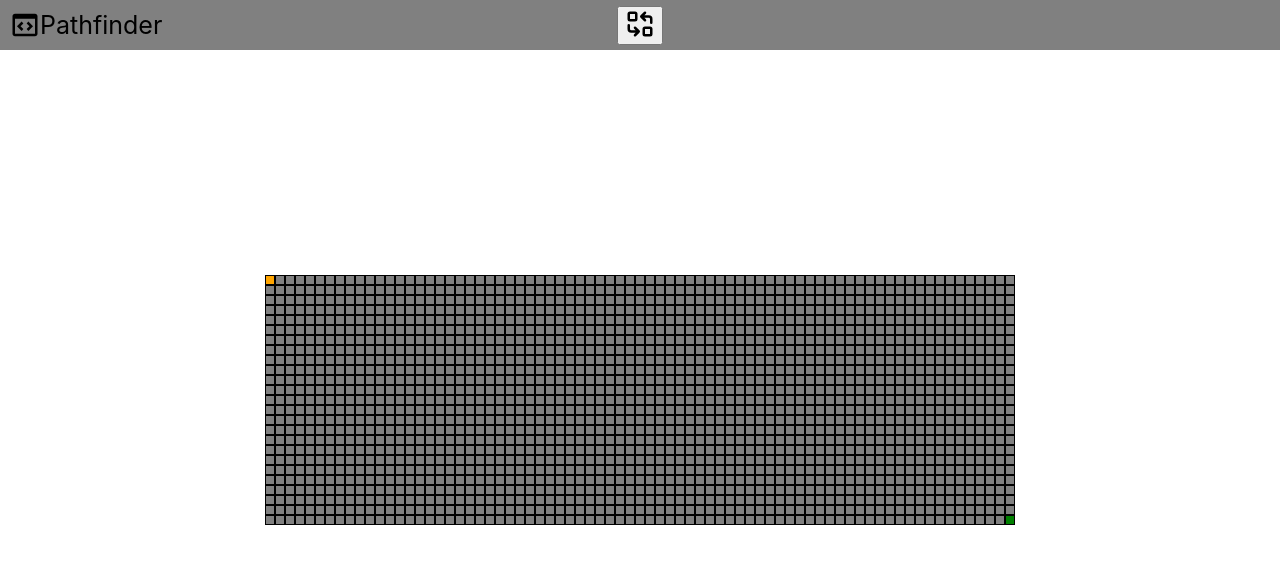
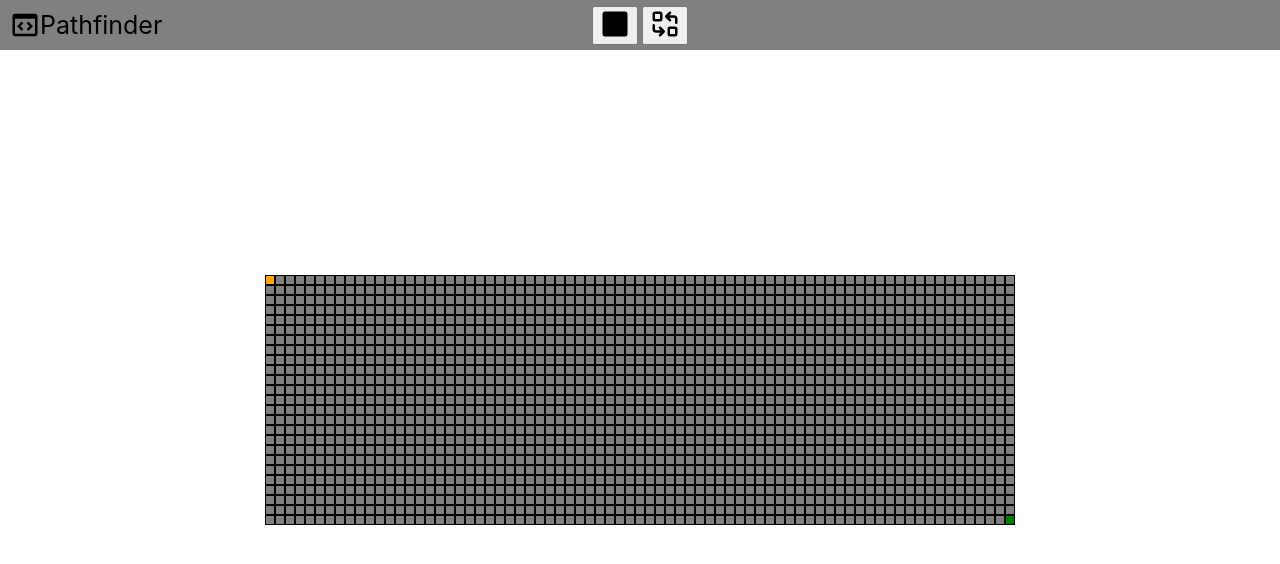
Before and after one commit to peoplestealusernames/pathfinder, a React (Create React App) app: page / in a window 1280 px wide. Shown: the top 564 px of the page. Built offline with nearby package versions, Linux system fonts and the light colour scheme.

Commit message:
Added popup for block placing Moved select tile into it

```diff
--- a/src/App.tsx
+++ b/src/App.tsx
@@ -9,6 +9,8 @@ import { GridToNode2d } from './nodes/gridToNode';
 import { Popup } from './components/Popup';
 import { BiCodeBlock } from 'react-icons/bi'
 import { TbReplace } from 'react-icons/tb'
+import { GrStatusPlaceholderSmall } from 'react-icons/gr'
+import { SelectTile } from './Buttons/SelectTile';
 
 const Movement: [number, number][] = [
   [1, 0],
@@ -19,6 +21,7 @@ const Movement: [number, number][] = [
 
 function App() {
   const [InfoPopupState, setInfoPopupState] = useState<boolean>(false)
+  const [ButtonsPopupState, setButtonsPopupState] = useState<boolean>(false)
   const [PlacePopupState, setPlacePopupState] = useState<boolean>(false)
 
   const [Grid, CanvasMang, Nav] = useMemo(() => {
@@ -103,16 +106,28 @@ function App() {
           <BiCodeBlock size={30} />
           Pathfinder
         </div>
-        <button style={{ position: "absolute" }} onMouseDown={() => setPlacePopupState(true)}>
+        <button style={{ position: "relative", margin: "2px" }}
+          onMouseDown={() => setButtonsPopupState(true)
+          }>
+          <GrStatusPlaceholderSmall size={30} />
+        </button>
+        <button style={{ position: "relative", margin: "2px" }}
+          onMouseDown={() => setPlacePopupState(true)
+          }>
           <TbReplace size={30} />
         </button>
       </div>
       <Popup active={InfoPopupState} setActive={setInfoPopupState} >
         <div style={{ color: "red" }}>test</div>
       </Popup >
-      <Popup active={PlacePopupState} setActive={setPlacePopupState} >
+      <Popup active={ButtonsPopupState} setActive={setButtonsPopupState} >
         <div style={{ display: "flex", backgroundColor: "black", borderRadius: "20px", width: "200px" }}>
           <Buttons grid={Grid} nav={Nav} canvas={CanvasMang} />
+        </div>
+      </Popup >
+      <Popup active={PlacePopupState} setActive={setPlacePopupState} >
+        <div style={{ display: "flex", backgroundColor: "black", borderRadius: "20px" }}>
+          <SelectTile />
         </div>
       </Popup >
       <ToggleGrid grid={Grid} canvasMang={CanvasMang} />
--- a/src/Buttons/Buttons.tsx
+++ b/src/Buttons/Buttons.tsx
@@ -47,7 +47,6 @@ export function Buttons(props: { grid: LayerManger, nav: NavInterface<any>, canv
                 onMouseDown={() => { mazeGen(props.grid) }}
             >Gen Maze!</button>
         </div>
-        <SelectTile />
         <RandomWall grid={props.grid} />
     </div>)
 }
```
